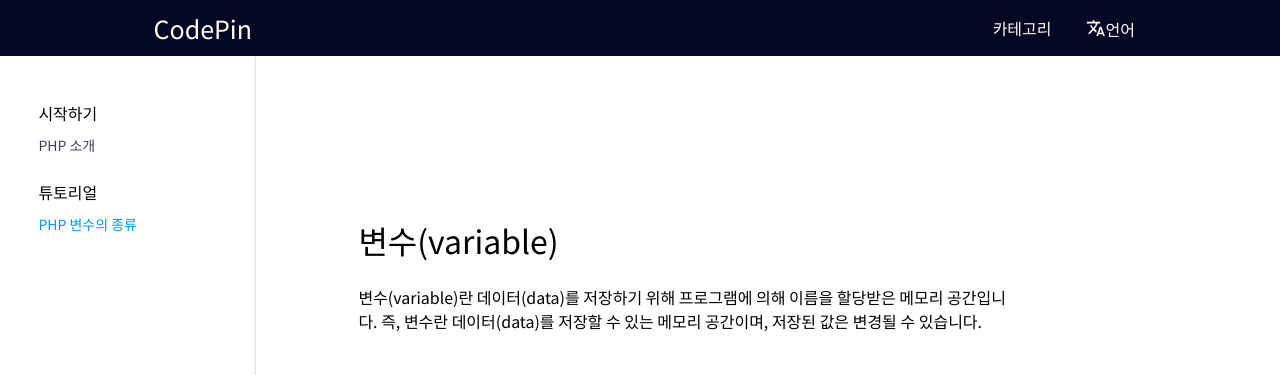
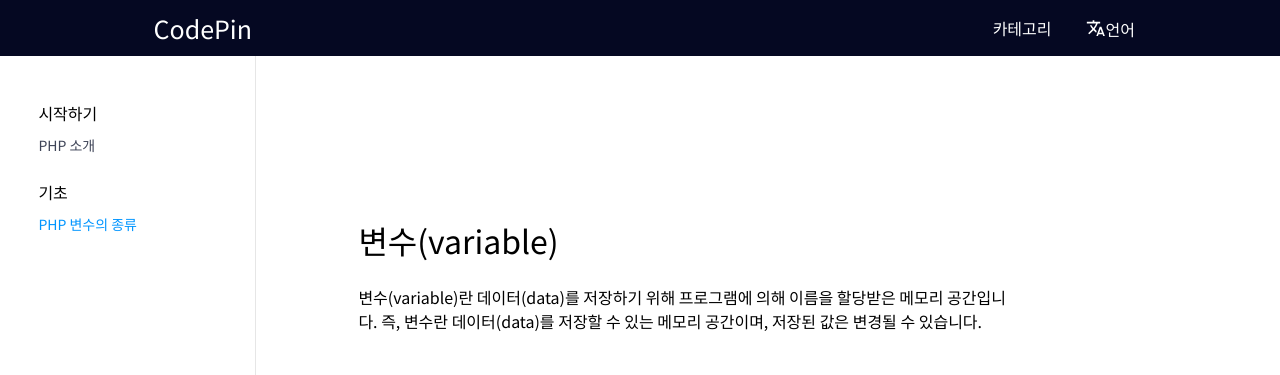
Before and after one commit to WADE-OSS/CodePin, a Jekyll site: the page built from _posts/php/2022-05-26-variable.md, in a window 1280 px wide. Shown: the top 375 px of the page. Built offline with Jekyll 4.4.1, drawn with Linux system fonts in a browser that asks for light colours; Markdown is read by kramdown in place of the engine named in the settings.

Commit message:
Update 2022-05-26-variable.md

```diff
--- a/_posts/php/2022-05-26-variable.md
+++ b/_posts/php/2022-05-26-variable.md
@@ -3,7 +3,7 @@ published: true
 title : PHP 변수의 종류
 info : PHP 변수의 종류에 대해 알아보도록 하겠습니다.
 categories : [PHP]
-tag : [튜토리얼]
+tag : [기초]
 ---
 
 # 변수(variable)
```
